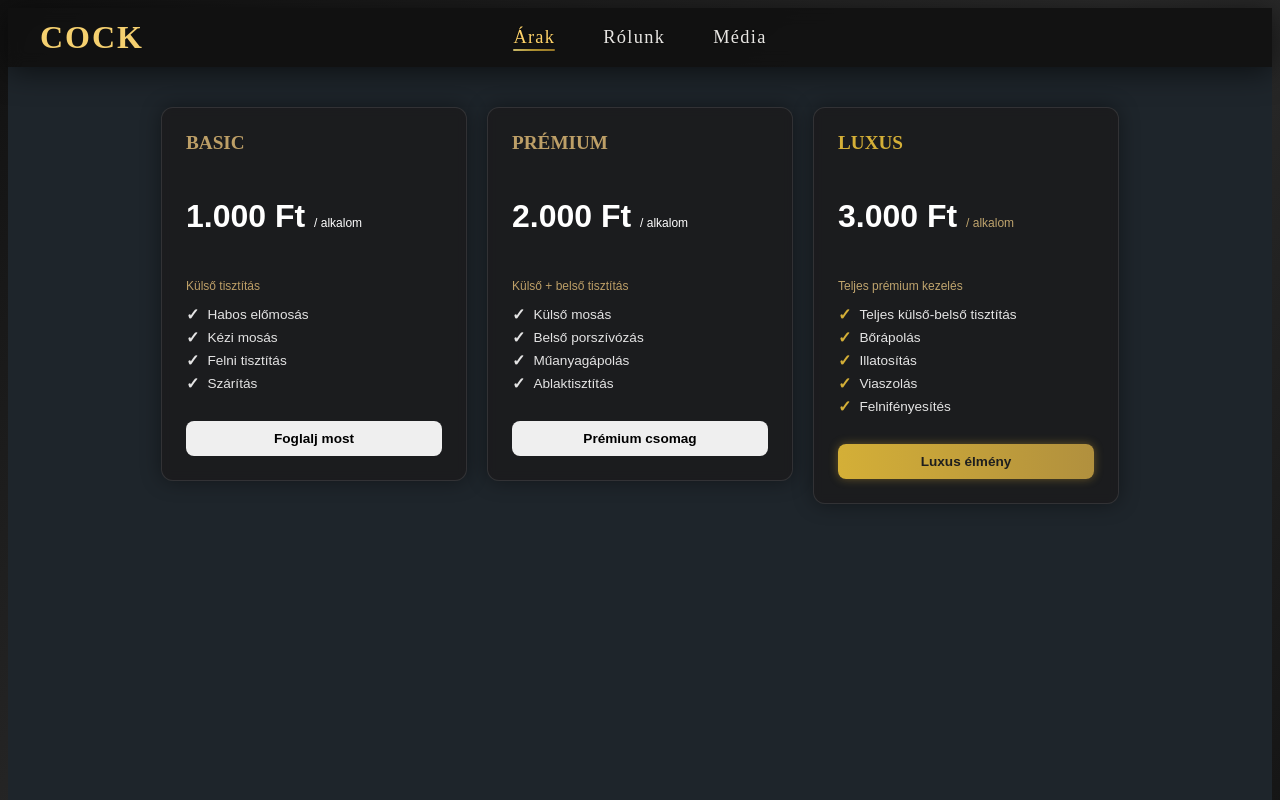
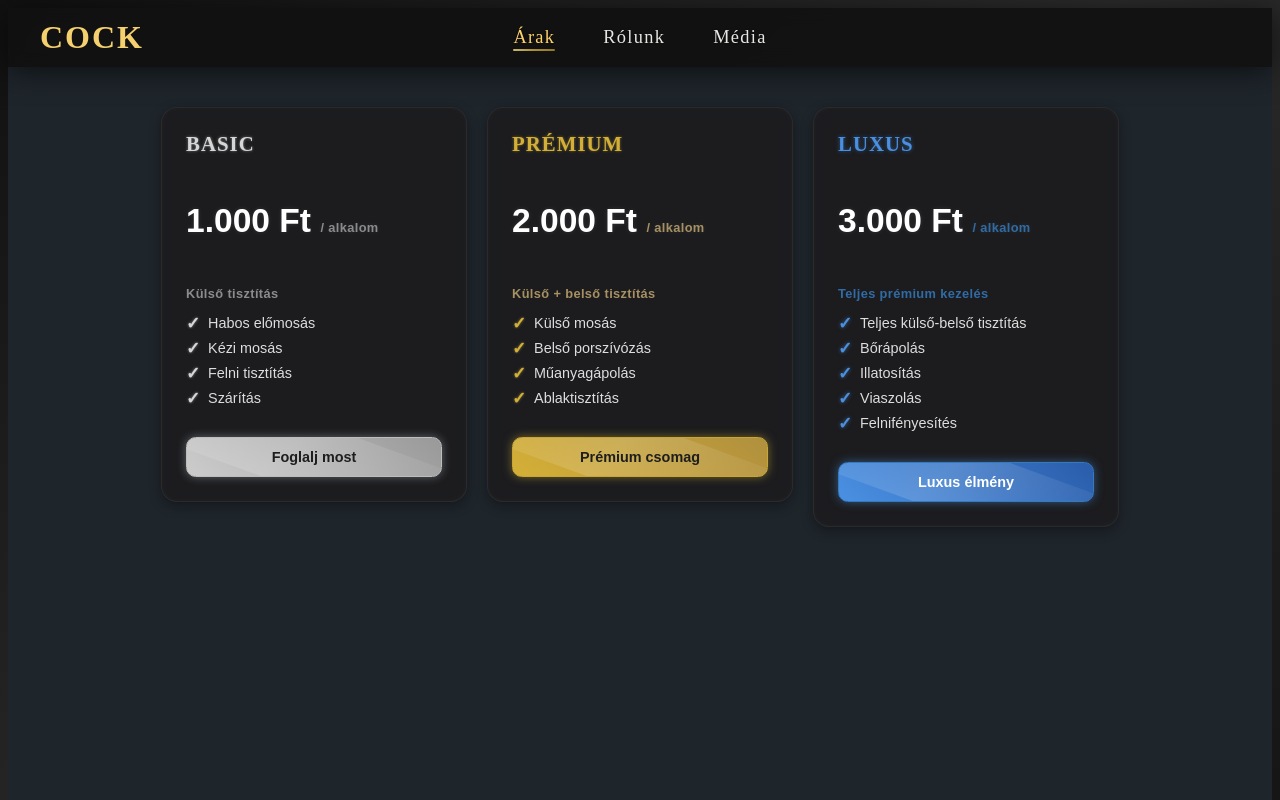
Before and after one commit to miluivits/shynee, a React (Vite) app in the folder client/: page /arak in a window 1280 px wide. Shown: the top 800 px of the page. Built offline with nearby package versions, Linux system fonts and the light colour scheme.

Commit message:
Created animation for cards, and also the whole design itself.

```diff
--- a/client/src/components/Card.css
+++ b/client/src/components/Card.css
@@ -6,45 +6,55 @@
   gap: 0.75rem;
   padding: 1.5rem;
   width: 16rem;
-  background-color: rgba(28, 28, 30, 0.95);
-  border-radius: 0.75rem;
-  box-shadow: 0 0 20px rgba(0, 0, 0, 0.4);
-  border: 1px solid rgba(255, 255, 255, 0.1);
-  backdrop-filter: blur(4px);
-  transition: transform 0.6s ease, box-shadow 0.6s ease;
+  background-color: rgba(28, 28, 30, 0.9);
+  border-radius: 1rem;
+  box-shadow:
+    0 4px 12px rgba(0, 0, 0, 0.35),
+    inset 0 0 6px rgba(255, 255, 255, 0.03);
+  border: 1.2px solid rgba(255, 255, 255, 0.06);
+  backdrop-filter: blur(6px);
+  transition: transform 0.4s ease, box-shadow 0.4s ease;
+  font-smooth: antialiased;
+  -webkit-font-smoothing: antialiased;
 }
 
 .card:hover {
-  transform: translateY(-6px);
+  transform: translateY(-6px) scale(1.02);
+  box-shadow:
+    0 8px 25px rgba(0, 0, 0, 0.45),
+    inset 0 0 8px rgba(255, 255, 255, 0.05);
 }
 
-/* --- Alap szövegek --- */
-
 .card .title {
-  font-size: 1.2rem;
-  font-weight: 700;
+  font-size: 1.3rem;
+  font-weight: 800;
   font-family: 'Playfair Display', serif;
   text-transform: uppercase;
+  letter-spacing: 0.05em;
+  text-shadow: 0 0 2px rgba(255, 255, 255, 0.07);
 }
 
 .card .pricing {
-  font-size: 2rem;
-  color: #ffffff;
-  font-weight: 700;
+  font-size: 2.1rem;
+  color: #fff;
+  font-weight: 800;
+  text-shadow: 0 0 5px rgba(255, 255, 255, 0.1);
 }
 
 .card .pricing .pricing-time,
 .card .sub-title {
-  font-size: 0.75rem;
-  font-weight: 500;
+  font-size: 0.8rem;
+  font-weight: 600;
+  letter-spacing: 0.03em;
+  opacity: 0.85;
 }
 
 .card .list {
   display: flex;
   flex-direction: column;
   gap: 0.25rem;
-  font-size: 0.85rem;
-  color: #e4e4e4;
+  font-size: 0.9rem;
+  color: #ddd;
   font-weight: 400;
   list-style: none;
   padding: 0;
@@ -58,94 +68,117 @@
 
 .card .list .list-item .check {
   margin-right: 0.5rem;
-  font-size: 1rem;
+  font-size: 1.05rem;
   font-weight: 900;
+  filter: drop-shadow(0 0 0.5px rgba(255,255,255,0.15));
 }
-
-/* --- Gomb stílus --- */
 
 .card .button {
   cursor: pointer;
   margin-top: 1rem;
-  padding: 0.6rem 1rem;
+  padding: 0.7rem 1.1rem;
   width: 100%;
-  font-size: 0.85rem;
-  font-weight: 600;
+  font-size: 0.9rem;
+  font-weight: 700;
   border: none;
-  border-radius: 0.5rem;
-  transition: background 0.6s ease, transform 0.6s ease;
+  border-radius: 0.6rem;
+  transition: background 0.4s ease, box-shadow 0.4s ease, transform 0.3s ease;
+  box-shadow: 0 0 6px transparent;
+  position: relative;
+  overflow: hidden;
+  z-index: 0;
 }
 
-/* ======================= */
-/*      Színsémák         */
-/* ======================= */
+.card .button::before {
+  content: "";
+  position: absolute;
+  top: -60%;
+  left: -30%;
+  width: 140%;
+  height: 180%;
+  background: linear-gradient(120deg, transparent, rgba(255,255,255,0.15), transparent);
+  transform: rotate(20deg);
+  transition: transform 0.9s ease;
+  z-index: -1;
+}
 
+.card .button:hover::before {
+  transform: rotate(20deg) translateX(90%);
+}
+
+.card .button:hover {
+  transform: scale(1.04);
+  box-shadow: 0 0 12px rgba(255, 255, 255, 0.25);
+}
+
+/* --- GOLD --- */
 .card-gold .title,
 .card-gold .list .check {
   color: #d4af37;
+  text-shadow: 0 0 3px #d4af3780;
 }
 .card-gold .sub-title,
 .card-gold .pricing-time {
   color: #c0a56e;
 }
 .card-gold .button {
-  background: linear-gradient(to right, #d4af37, #b1903e);
+  background: linear-gradient(45deg, #d4af37, #b1903e);
   color: #1e1e1e;
-  box-shadow: 0 0 10px rgba(212, 175, 55, 0.4);
+  box-shadow: 0 0 10px rgba(212, 175, 55, 0.5);
+  border: 1px solid #c9a634;
 }
 .card-gold:hover {
-  box-shadow: 0 8px 32px rgba(212, 175, 55, 0.3);
+  box-shadow: 0 10px 30px rgba(212, 175, 55, 0.4);
 }
 .card-gold .button:hover {
-  background: linear-gradient(to right, #f5d76e, #d4af37);
+  background: linear-gradient(45deg, #f5d76e, #d4af37);
+  box-shadow: 0 0 18px rgba(245, 215, 110, 0.6);
 }
 
-/* -- GREY THEME (korábbi GREEN) -- */
-.card-green .title,
-.card-green .list .check {
-  color: #cccccc; /* világosabb szürke */
+/* --- SILVER --- */
+.card-silver .title,
+.card-silver .list .check {
+  color: #d6d6d6;
+  text-shadow: 0 0 3px #d6d6d680;
+}
+.card-silver .sub-title,
+.card-silver .pricing-time {
+  color: #a0a0a0;
+}
+.card-silver .button {
+  background: linear-gradient(45deg, #cccccc, #999999);
+  color: #1e1e1e;
+  box-shadow: 0 0 10px rgba(204, 204, 204, 0.4);
+  border: 1px solid #bdbdbd;
+}
+.card-silver:hover {
+  box-shadow: 0 10px 30px rgba(204, 204, 204, 0.25);
+}
+.card-silver .button:hover {
+  background: linear-gradient(45deg, #dddddd, #aaaaaa);
+  box-shadow: 0 0 18px rgba(221, 221, 221, 0.5);
 }
 
-.card-green .sub-title,
-.card-green .pricing-time {
-  color: #999999; /* középszürke */
+/* --- BLUE --- */
+.card-blue .title,
+.card-blue .list .check {
+  color: #4a90e2;
+  text-shadow: 0 0 4px #4a90e280;
 }
-
-.card-green .button {
-  background: linear-gradient(to right, #cccccc, #999999);
-  color: #1e1e1e;
-  box-shadow: 0 0 10px rgba(204, 204, 204, 0.3);
+.card-blue .sub-title,
+.card-blue .pricing-time {
+  color: #357abd;
 }
-
-.card-green:hover {
-  box-shadow: 0 8px 32px rgba(204, 204, 204, 0.2);
+.card-blue .button {
+  background: linear-gradient(45deg, #4a90e2, #2a5dab);
+  color: #ffffff;
+  box-shadow: 0 0 10px rgba(74, 144, 226, 0.5);
+  border: 1px solid #357abd;
 }
-
-.card-green .button:hover {
-  background: linear-gradient(to right, #dddddd, #aaaaaa);
+.card-blue:hover {
+  box-shadow: 0 10px 30px rgba(74, 144, 226, 0.35);
 }
-
-/* -- PURPLE THEME átalakítva arany árnyalatra -- */
-.card-purple .title,
-.card-purple .list .check {
-  color: #e1c16e; /* világosabb arany */
+.card-blue .button:hover {
+  background: linear-gradient(45deg, #7ab0f5, #3781db);
+  box-shadow: 0 0 20px rgba(122, 176, 245, 0.6);
 }
-
-.card-purple .sub-title,
-.card-purple .pricing-time {
-  color: #d0b36c; /* lágyabb, mélyebb arany tónus */
-}
-
-.card-purple .button {
-  background: linear-gradient(to right, #e1c16e, #c9a647);
-  color: #1e1e1e;
-  box-shadow: 0 0 10px rgba(225, 193, 110, 0.4);
-}
-
-.card-purple:hover {
-  box-shadow: 0 8px 32px rgba(225, 193, 110, 0.3);
-}
-
-.card-purple .button:hover {
-  background: linear-gradient(to right, #f5dd9b, #e1c16e);
-}
--- a/client/src/components/Card.jsx
+++ b/client/src/components/Card.jsx
@@ -1,6 +1,6 @@
 import './Card.css';
 
-export default function Card({ color = "green", title, price, subtitle, features = [], buttonText }) {
+export default function Card({ color = "silver", title, price, subtitle, features = [], buttonText }) {
   return (
     <div className={`card card-${color}`}>
       <span className="title">{title}</span>
--- a/client/src/components/IntroText.jsx
+++ b/client/src/components/IntroText.jsx
@@ -11,8 +11,8 @@ export default function IntroText() {
     visible: {
       opacity: 1,
       transition: {
-        delayChildren: 2,       // 2 másodperc várakozás indulás előtt
-        staggerChildren: 0.03,  // 30ms delay karakterenként
+        delayChildren: 1,       // 2 másodperc várakozás indulás előtt
+        staggerChildren: 0.04,  // 30ms delay karakterenként
       },
     },
   };
--- a/client/src/pages/Árak.jsx
+++ b/client/src/pages/Árak.jsx
@@ -2,41 +2,62 @@ import Loading from '../components/Loading/Loading';
 import { useState } from 'react';
 import './Árak.css';
 import Card from '../components/Card';
+import { motion } from 'framer-motion';
 
 export default function Árak() {
   const [loading, setLoading] = useState(false);
 
   if (loading) return <Loading />;
 
+  const cards = [
+    {
+      color: "silver",
+      title: "Basic",
+      price: "1.000 Ft",
+      subtitle: "Külső tisztítás",
+      features: ["Habos előmosás", "Kézi mosás", "Felni tisztítás", "Szárítás"],
+      buttonText: "Foglalj most",
+    },
+    {
+      color: "gold",
+      title: "Prémium",
+      price: "2.000 Ft",
+      subtitle: "Külső + belső tisztítás",
+      features: ["Külső mosás", "Belső porszívózás", "Műanyagápolás", "Ablaktisztítás"],
+      buttonText: "Prémium csomag",
+    },
+    {
+      color: "blue",
+      title: "Luxus",
+      price: "3.000 Ft",
+      subtitle: "Teljes prémium kezelés",
+      features: [
+        "Teljes külső-belső tisztítás",
+        "Bőrápolás",
+        "Illatosítás",
+        "Viaszolás",
+        "Felnifényesítés",
+      ],
+      buttonText: "Luxus élmény",
+    },
+  ];
+
   return (
     <div className="arak-container">
-      <Card
-        color="szurkeg"
-        title="Basic"
-        price="1.000 Ft"
-        subtitle="Külső tisztítás"
-        features={["Habos előmosás", "Kézi mosás", "Felni tisztítás", "Szárítás"]}
-        buttonText="Foglalj most"
-      />
-
-      <Card
-        color="arany"
-        title="Prémium"
-        price="2.000 Ft"
-        subtitle="Külső + belső tisztítás"
-        features={["Külső mosás", "Belső porszívózás", "Műanyagápolás", "Ablaktisztítás"]}
-        buttonText="Prémium csomag"
-      />
-
-      <Card
-        color="gold"
-        title="Luxus"
-        price="3.000 Ft"
-        subtitle="Teljes prémium kezelés"
-        features={["Teljes külső-belső tisztítás", "Bőrápolás", "Illatosítás", "Viaszolás", "Felnifényesítés"]}
-        buttonText="Luxus élmény"
-      />
-
+      {cards.map((card, i) => (
+        <motion.div
+          key={i}
+          initial={{ opacity: 0, y: 60 }}
+          animate={{ opacity: 1, y: 0 }}
+          transition={{
+            duration: 1.4,
+            delay: i * 0.35,
+            ease: [0.25, 1, 0.5, 1] // easeOutQuart-like
+          }}
+        >
+          <Card {...card} />
+        </motion.div>
+      ))}
     </div>
   );
 }
```
Also changed, not shown: client/src/pages/Árak.css (line endings or trailing spaces).
